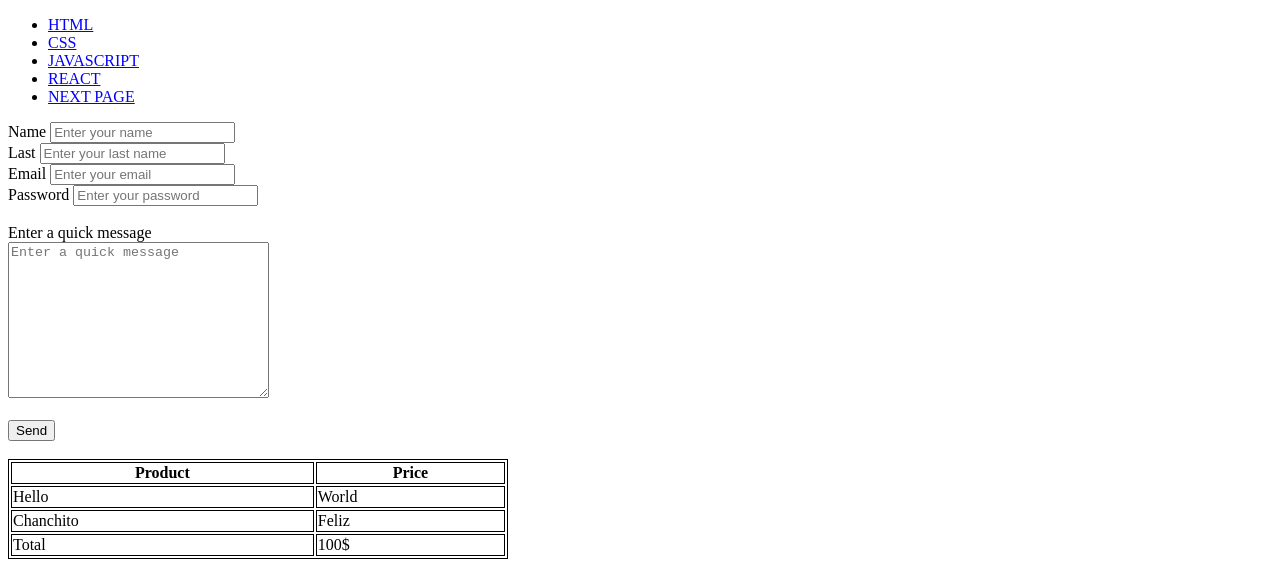
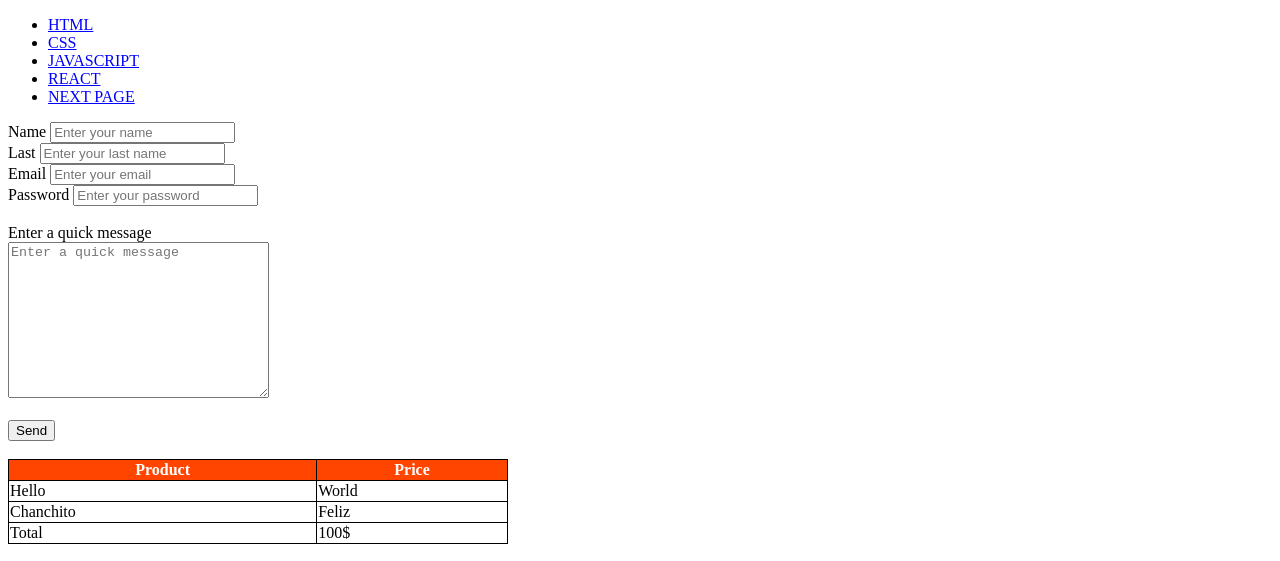
Before and after one commit to juananuel/designOne, a plain HTML site: page index.html in a window 1280 px wide. Shown: the top 561 px of the page. Drawn offline with Linux system fonts and the light colour scheme.

Commit message:
modified 01

```diff
--- a/style.css
+++ b/style.css
@@ -4,11 +4,24 @@
     padding: 0;
   } */
 
+table {
+    width: 500px;
+}
+
 table, th, td {
     border: 1px solid black;
+    border-collapse: collapse; /* esto quita espacio extra entre celdas */
 }
-table {
-    width: 500px;
+
+th {
+    background-color: orangered;
+    color: white;
+}
+
+tr:hover {
+    background-color: grey;
+    color: white;
+    cursor: pointer;
 }
 
 img {
```
